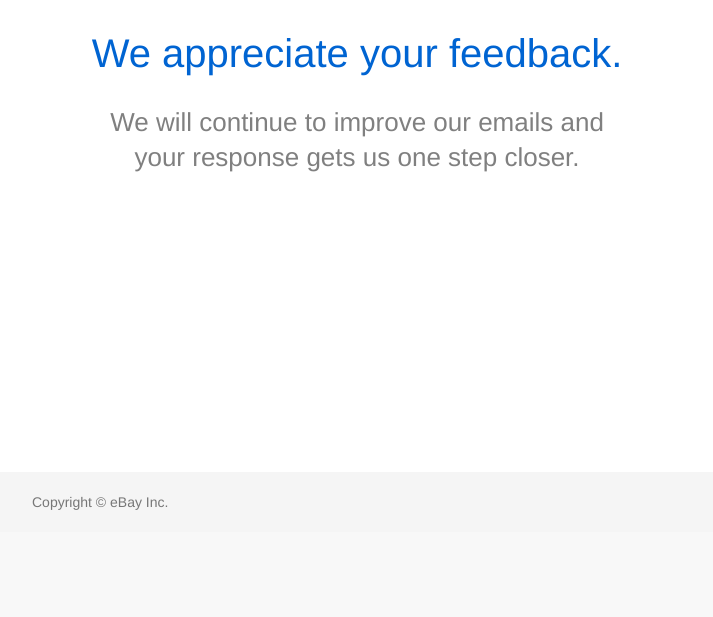
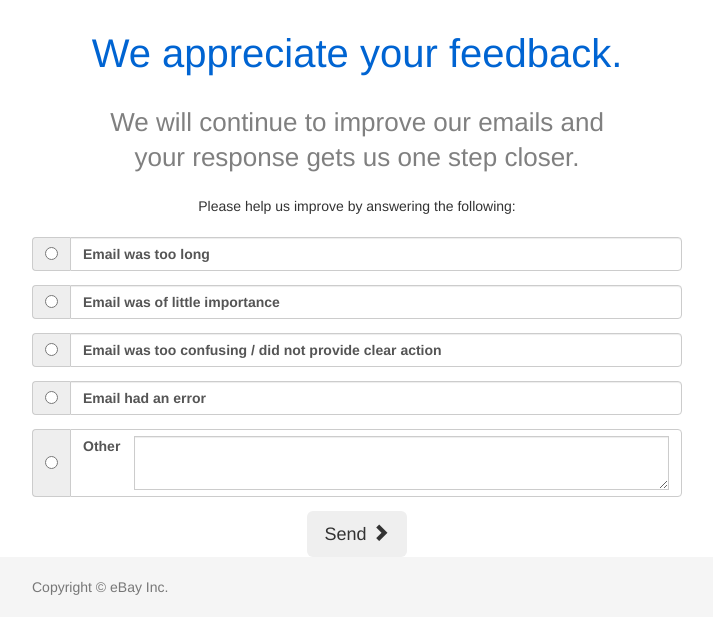
Before and after one commit to IngenuityDesign/EmailNotifications, a CakePHP app: the page made by app/View/Campaigns/submit_action.ctp in a window 1280 px wide. Shown: the part 268-885 px from the top of the page, without its empty margins (283-996 px from the left). Before the commit the page ends 778 px from the top, so only its background shows below. Run offline with PHP 8.4 and a stand-in for CakePHP, Linux system fonts and the light colour scheme; the template is opened without the code that fills it, so the values that code supplies are empty; form fields are guessed from the names that the template uses; some libraries are stand-ins or nearby versions.

Commit message:
Updated yes link and design of no page

```diff
--- a/app/Controller/CampaignsController.php
+++ b/app/Controller/CampaignsController.php
@@ -58,6 +58,7 @@ class CampaignsController extends AppController {
       ));
 
       $this->set('response', $response);
+      $this->set('feedback', $this->Campaign->Feedback);
 
     } else {
       // 404
--- a/app/View/Campaigns/submit_action.ctp
+++ b/app/View/Campaigns/submit_action.ctp
@@ -8,5 +8,69 @@
   <h1>We appreciate your feedback.</h1>
   <h2>We will continue to improve our emails and<br>
 your response gets us one step closer.</h2>
+
+	<p>Please help us improve by answering the following:</p>
+
+	<?php echo $this->Form->create('Feedback', array('class' => 'form')); ?>
+
+		<?php echo $this->Form->input('feedbackId', array(
+			'value' => $feedback->id,
+			'type' => "hidden"
+		)); ?>
+
+		<div class="response-wrapper">
+
+			<div class="input-group">
+		      <span class="input-group-addon">
+		        <input name="Feedback[Message]" type="radio" value="1">
+		      </span>
+		      <label class="form-control">Email was too long</label>
+		    </div><!-- /input-group -->
+
+		    <div class="input-group">
+		      <span class="input-group-addon">
+		        <input name="Feedback[Message]" type="radio" value="2">
+		      </span>
+		      <label class="form-control">Email was of little importance</label>
+		    </div><!-- /input-group -->
+
+		    <div class="input-group">
+		      <span class="input-group-addon">
+		        <input name="Feedback[Message]" type="radio" value="3">
+		      </span>
+		      <label class="form-control">Email was too confusing / did not provide clear action</label>
+		    </div><!-- /input-group -->
+
+
+		    <div class="input-group">
+		      <span class="input-group-addon">
+		        <input name="Feedback[Message]" type="radio" value="4">
+		      </span>
+		      <label class="form-control">Email had an error</label>
+		    </div><!-- /input-group -->
+
+		    <div class="input-group">
+		      <span class="input-group-addon">
+		        <input name="Feedback[Message]" type="radio" value="0">
+		      </span>
+		      <label class="">
+		      	<div class="row">
+		      		<div class="col-sm-1">
+		      			Other
+	      			</div>
+	      			<div class="col-sm-11">
+	      				<textarea class="form-control" name="Feedback[CustomMessage]"></textarea>
+	      			</div>
+		      	</div>
+		      </label>
+		    </div><!-- /input-group -->
+		</div>
+
+		<button type="submit" class="btn btn-lg">Send <i class="glyphicon glyphicon-chevron-right"></i></button>
+
+	<?php echo $this->Form->end(); ?>
+
+
+
 <?php endif; ?>
 </div>
--- a/app/View/Campaigns/view_action.ctp
+++ b/app/View/Campaigns/view_action.ctp
@@ -29,7 +29,7 @@
                 'action' => 'submitAction',
                 'id' => $id,
                 'full_base' => true,
-                '?' => array('response' => 'no')
+                '?' => array('response' => 'yes')
               )
             ); ?>">
         </div>
--- a/app/webroot/css/main.css
+++ b/app/webroot/css/main.css
@@ -59,3 +59,45 @@ body {
   line-height:35px;
   font-weight: 200;
 }
+
+.response-wrapper {
+
+}
+
+.response-wrapper .input-group {
+  margin-bottom: 1em;
+}
+
+.response-wrapper label {
+  text-align: left;
+  margin-bottom: 0;
+
+  position: relative;
+  z-index: 2;
+  float: left;
+  width: 100%;
+
+  display: block;
+
+  min-height: 34px;
+  padding: 6px 12px;
+  font-size: 14px;
+  line-height: 1.42857143;
+  color: #555;
+  background-color: #fff;
+  background-image: none;
+  border: 1px solid #ccc;
+  border-radius: 4px;
+
+  border-top-left-radius: 0;
+  border-bottom-left-radius: 0;
+}
+
+.response-wrapper label,
+.feedback-wrapper p {
+  font-size: 14px;
+}
+
+.feedback-wrapper p {
+  margin: 1.5em 0;
+}
```
